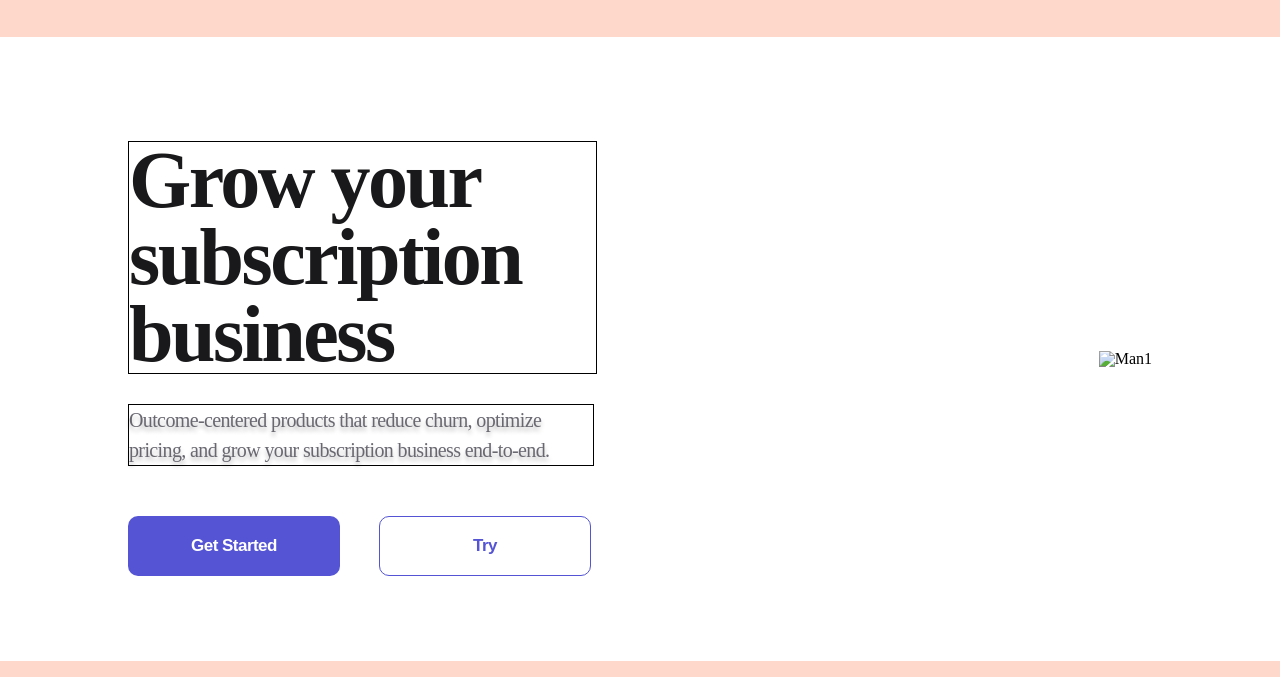
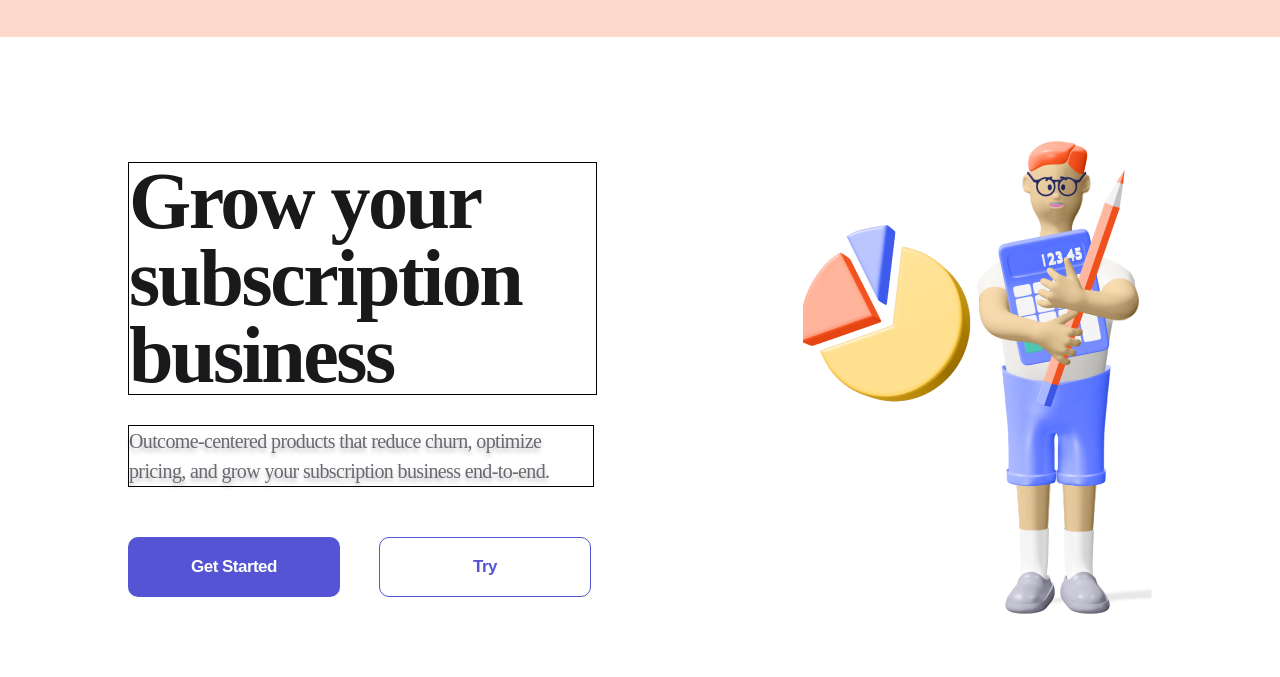
Before and after one commit to Valerka79/logotest, a plain HTML site: page index.html in a window 1280 px wide. Shown: the part 109-786 px from the top of the page. Drawn offline with nearby package versions, Linux system fonts and the light colour scheme; the site is published under a folder, as on GitHub Pages, so addresses that start at the root find nothing; a web font is replaced by a local one.

Commit message:
Add files via upload

```diff
--- a/index.html
+++ b/index.html
@@ -63,7 +63,7 @@
             </div>
         </div>
         <div>
-            <img src="/images/man1.png" alt="Man1">
+            <img src="./images/man1.png" alt="man1">
         </div>
     </Section>
     <footer class="footer">
```
